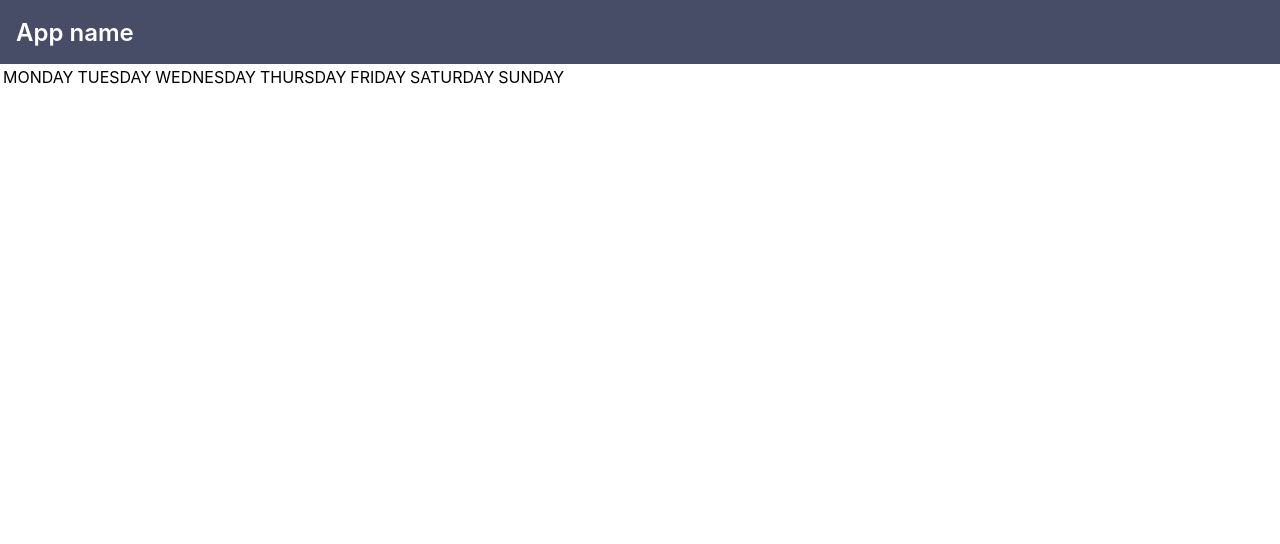
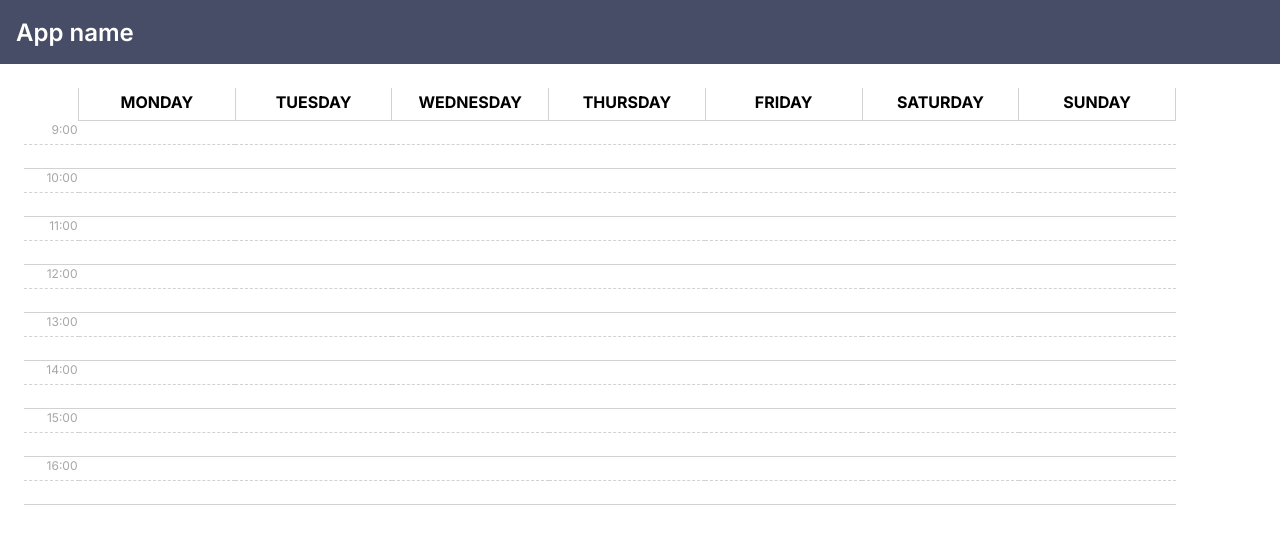
Before and after one commit to InnoSWP/InnoSchedule, a React (Create React App) app in the folder web-client/: page /timetable in a window 1280 px wide. Shown: the top 544 px of the page. Built offline with nearby package versions, Linux system fonts and the light colour scheme.

Commit message:
Table partially done

```diff
--- a/web-client/src/App.css
+++ b/web-client/src/App.css
@@ -1,7 +1,9 @@
+@import url('https://fonts.googleapis.com/css2?family=Inter:wght@100;200;300;400;500;600;700;800;900&display=swap');
+
 body {
     margin: 0;
 }
 
 html {
-    font-family: "SF Pro Text", sans-serif;
+    font-family: "Inter", "SF Pro Text", sans-serif;
 }
--- a/web-client/src/components/Timetable/Timetable.module.scss
+++ b/web-client/src/components/Timetable/Timetable.module.scss
@@ -1,3 +1,21 @@
+@use "src/styles/colors";
+
 .timetable {
+  border-collapse: collapse;
+  width: 90%;
 
+  margin: 24px;
+
+  table-layout: fixed;
+
+  tbody{
+    tr:nth-of-type(even) {
+      opacity: 0;
+      border-bottom: colors.$evergreen-stroke 1px solid;
+    }
+
+    tr:nth-of-type(odd) {
+      border-bottom: colors.$evergreen-stroke 1px dashed;
+    }
+  }
 }
--- a/web-client/src/components/Timetable/Timetable.tsx
+++ b/web-client/src/components/Timetable/Timetable.tsx
@@ -5,6 +5,7 @@ import { TimetableRow } from "./TimetableRow";
 import { TimetableHeader } from "./TimetableHeader";
 import { ColumnObjectWrapper } from "components/Timetable/ColumnObjectWrappers/ColumnObjectWrapper";
 import styles from "./Timetable.module.scss";
+import axisStyles from "./TimetableAxis.module.scss";
 
 export interface TimetableProps {
     workingHours  : Interval,
@@ -15,8 +16,9 @@ export const Timetable : React.FunctionComponent<TimetableProps> = (props) => {
     let logic = useTimetableLogic(props);
     let intervals = logic.workingHoursToHalfHourIntervals();
 
-    return <table className={styles.timetable}>
+    return <table className={styles["timetable"]}>
         <TimetableHeader {...props}></TimetableHeader>
+
         <tbody>
             { intervals.map(getTableRow.bind(this, props)) }
         </tbody>
--- a/web-client/src/components/Timetable/TimetableAxis.module.scss
+++ b/web-client/src/components/Timetable/TimetableAxis.module.scss
@@ -1,3 +1,9 @@
-.axis-cell {
-  width: 16px;
+@use "src/styles/colors";
+
+.axisCell {
+  width: 52px;
+  text-align: right;
+  vertical-align: top;
+
+  color: #A7A7A7;
 }
--- /dev/null
+++ b/web-client/src/components/Timetable/TimetableHeader/TimetableHeader.module.scss
@@ -0,0 +1,9 @@
+@use "src/styles/colors";
+
+.timetableHeaderCell {
+  border: colors.$evergreen-stroke 1px solid;
+  border-top: none;
+
+  padding-bottom: 8px;
+  padding-top: 4px;
+}
--- a/web-client/src/components/Timetable/TimetableHeader/TimetableHeader.tsx
+++ b/web-client/src/components/Timetable/TimetableHeader/TimetableHeader.tsx
@@ -2,6 +2,8 @@ import React from "react";
 import { useTimetableHeaderLogic } from "./TimetableHeader.logic";
 import { TimetableProps } from "components/Timetable/Timetable";
 import { ColumnObjectWrapper } from "components/Timetable/ColumnObjectWrappers/ColumnObjectWrapper";
+import axisStyles from "../TimetableAxis.module.scss";
+import styles from "components/Timetable/TimetableHeader/TimetableHeader.module.scss";
 
 export interface TimetableHeaderProps extends TimetableProps {
 
@@ -12,11 +14,17 @@ export const TimetableHeader: React.FunctionComponent<TimetableHeaderProps> = (p
 
     return <thead>
         <tr>
+            <th className={axisStyles.axisCell}></th>
             { props.columnObjects.map(getHeaderCell) }
         </tr>
     </thead>;
 }
 
 function getHeaderCell(columnObject : ColumnObjectWrapper<any>, index : number) {
-    return <td key={ index }> { columnObject.getString() } </td>
+    return <th
+        key={ index }
+        className={styles.timetableHeaderCell}
+    >
+        { columnObject.getString() }
+    </th>
 }
--- a/web-client/src/components/Timetable/TimetableRow/TimetableRow.logic.ts
+++ b/web-client/src/components/Timetable/TimetableRow/TimetableRow.logic.ts
@@ -1,5 +1,9 @@
 import { TimetableRowProps } from "components/Timetable/TimetableRow/TimetableRow";
 
 export const useTimetableRowLogic = (props: TimetableRowProps) => {
-    return {}
+    return {
+        getIntervalBeginningTimeFormatted() {
+            return props.interval.start.toFormat("H:mm")
+        }
+    }
 }
--- /dev/null
+++ b/web-client/src/components/Timetable/TimetableRow/TimetableRow.module.scss
@@ -0,0 +1,6 @@
+@use "src/styles/colors";
+
+.timetableRow {
+  height: 24px;
+  font-size: 12px;
+}
--- a/web-client/src/components/Timetable/TimetableRow/TimetableRow.tsx
+++ b/web-client/src/components/Timetable/TimetableRow/TimetableRow.tsx
@@ -3,6 +3,8 @@ import { useTimetableRowLogic } from "components/Timetable/TimetableRow/Timetabl
 import { Interval } from "luxon";
 import { TimetableProps } from "components/Timetable/Timetable";
 import { ColumnObjectWrapper } from "components/Timetable/ColumnObjectWrappers/ColumnObjectWrapper";
+import axisStyles from "components/Timetable/TimetableAxis.module.scss";
+import styles from "./TimetableRow.module.scss";
 
 export interface TimetableRowProps extends TimetableProps {
     interval : Interval,
@@ -11,8 +13,10 @@ export interface TimetableRowProps extends TimetableProps {
 export const TimetableRow: React.FunctionComponent<TimetableRowProps> = (props) => {
     const logic = useTimetableRowLogic(props);
 
+    const formattedTime = logic.getIntervalBeginningTimeFormatted();
     return (
-        <tr>
+        <tr className={styles["timetableRow"]}>
+            <td className={axisStyles["axisCell"]}> { formattedTime } </td>
             { props.columnObjects.map(getRowCell) }
         </tr>
     );
```
Also changed, not shown: web-client/src/components/Timetable/TimetableHeader/TimetableHeader.scss (deleted), web-client/src/components/Timetable/TimetableRow/TimetableRow.scss (deleted).
